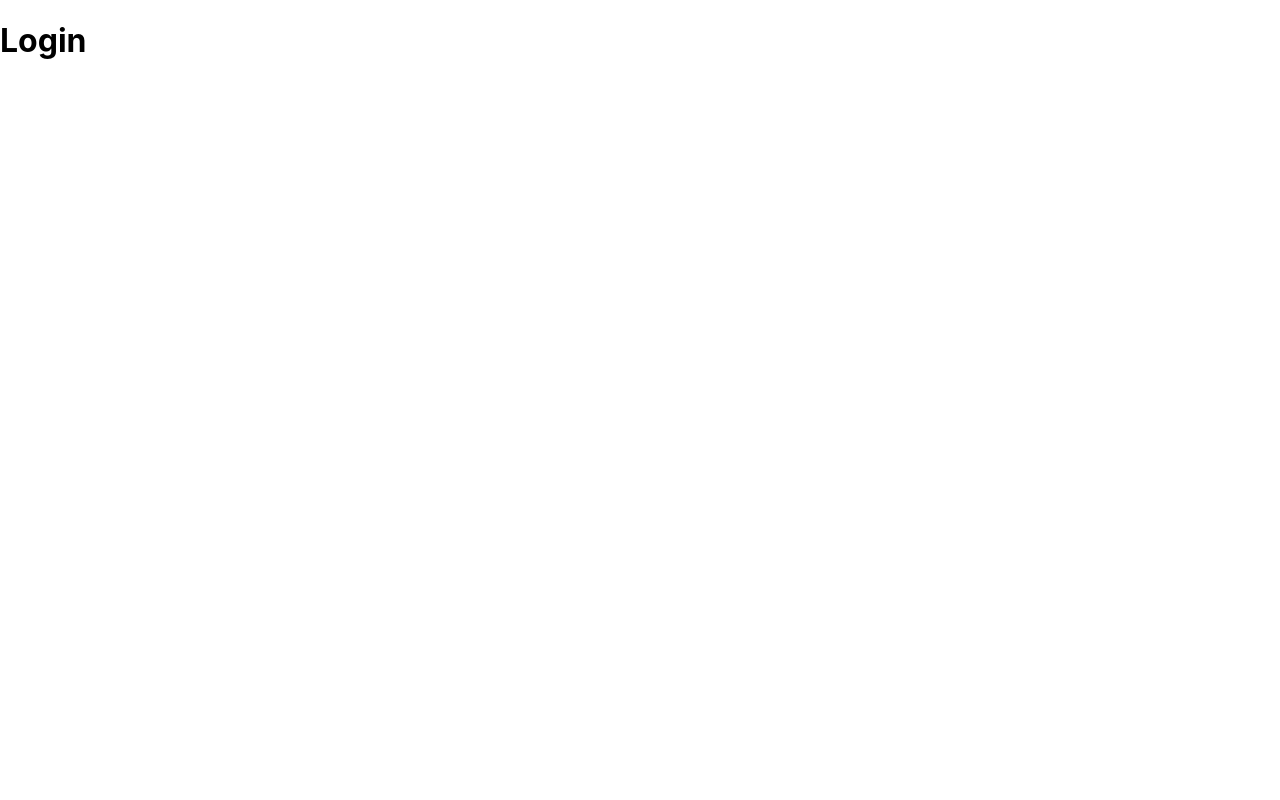
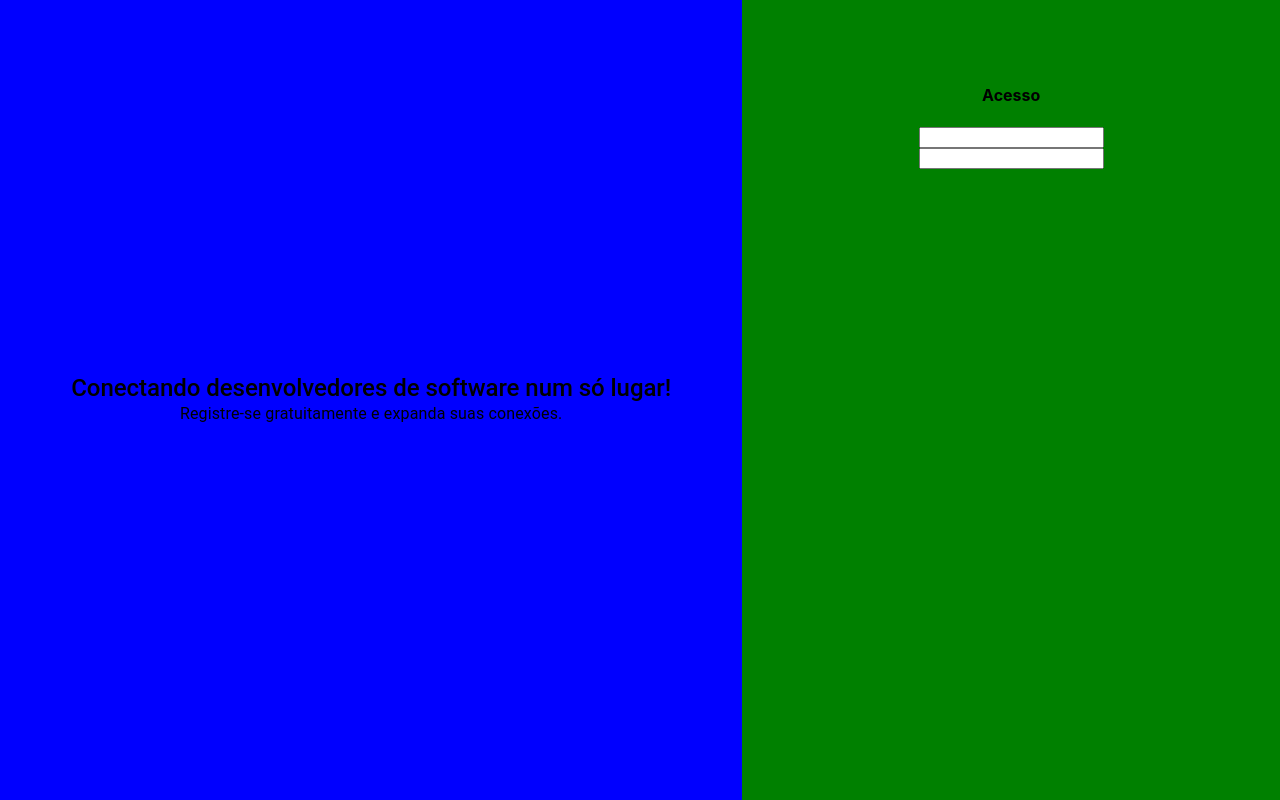
Before and after one commit to Odrakir1/conecta-dev-clone, a React (Create React App) app: page /sign-in in a window 1280 px wide. Built offline with nearby package versions, Linux system fonts and the light colour scheme.

Commit message:
Creating sign in page

```diff
--- a/src/Theme/typography.js
+++ b/src/Theme/typography.js
@@ -22,11 +22,11 @@ export default {
     h5: {
       fontWeight: 500,
       fontSize: 16,
-      letterSpacing: '-0.05px'
+      letterSpacing: '-0.03px'
     },
     h6: {
       fontWeight: 500,
       fontSize: 14,
-      letterSpacing: '-0.05px'
+      letterSpacing: '-0.03px'
     }
   }
--- a/src/components/Header/index.js
+++ b/src/components/Header/index.js
@@ -14,7 +14,7 @@ function Header(props){
     const styles = useStyles();
 
     return(
-        <AppBar className={styles.header} position="fixed" color="inherit" elevation={0}>
+        <AppBar className={styles.header} position="fixed" color="inherit" /* elevation={0} */>
             <Toolbar>
                 <img src="/images/logo.png" alt="logo conecta dev" className={styles.img}/>
 
--- a/src/pages/SignIn/index.js
+++ b/src/pages/SignIn/index.js
@@ -1,9 +1,32 @@
+import { Typography } from '@material-ui/core';
 import React from 'react';
+import useStyles from './style';
 
 function SignIn(props){
+
+    const styles = useStyles();
+
     return(
-        <h1>Login</h1>
-    )
+      <div className={styles.container}>
+        <div className={styles.left}>
+            <Typography variant='h3'>
+                Conectando desenvolvedores de software num só lugar!
+            </Typography>
+
+            <Typography variante='body2'>
+                Registre-se gratuitamente e expanda suas conexões.
+            </Typography>
+        </div>
+
+        <div className={styles.right}>
+            <form className={styles.form}>
+                <h4>Acesso</h4>
+                <input/>
+                <input/>
+            </form>
+        </div>
+      </div>
+    );
 }
 
 export default SignIn;
--- a/src/pages/SignIn/style.js
+++ b/src/pages/SignIn/style.js
@@ -0,0 +1,29 @@
+import {makeStyles} from '@material-ui/core';
+
+const useStyles = makeStyles({
+    container:{
+        display:"flex",
+        height: '100vh'
+    },
+    left:{
+        display: "flex",
+        justifyContent: "center",
+        flexDirection:"column",
+        alignItems:"center",
+        background: 'blue',
+        flexBasis: '58%'
+    },
+    right:{
+        background: 'green',
+        flexBasis: '42%'
+    },
+    form:{
+        display:"flex",
+        flexDirection:"column",
+        margin: "64px 32px",
+        alignItems:"center"
+    }
+
+});
+
+export default useStyles;
```
